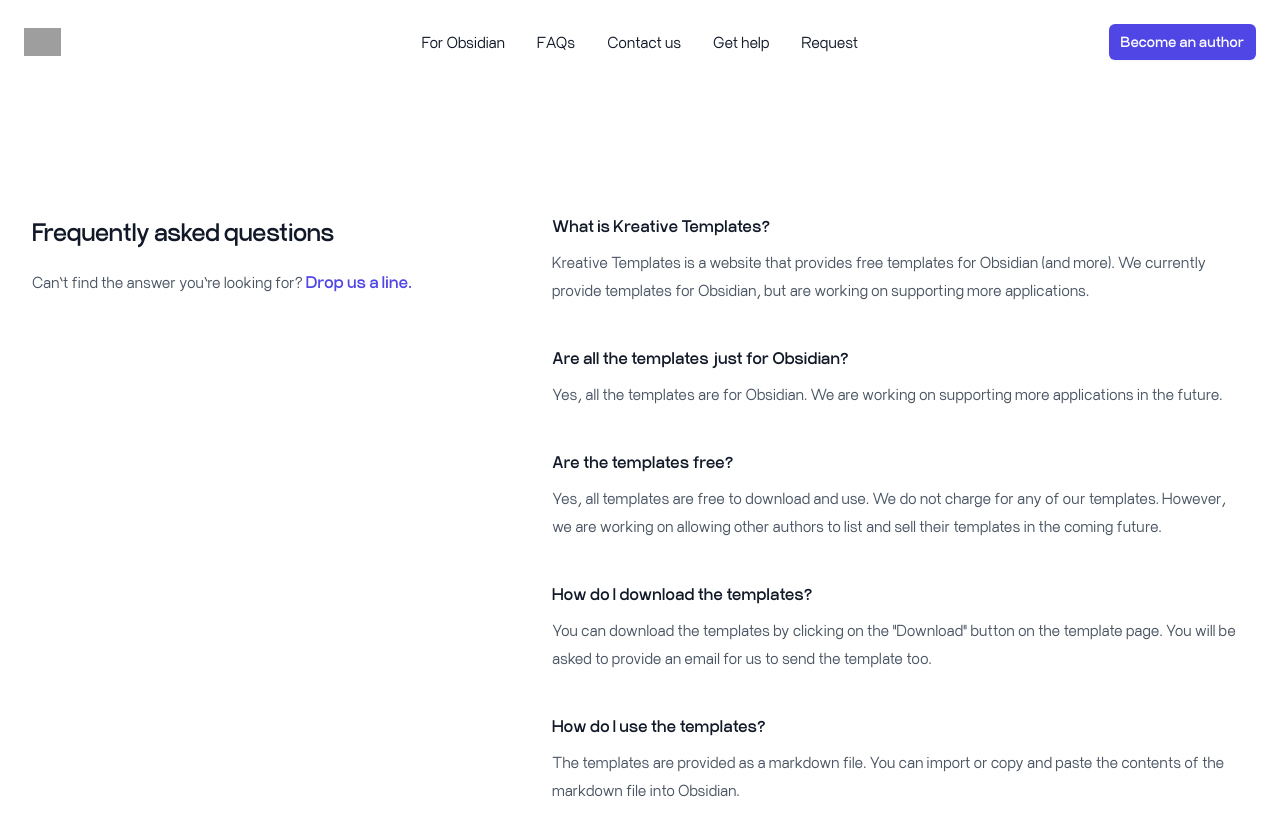
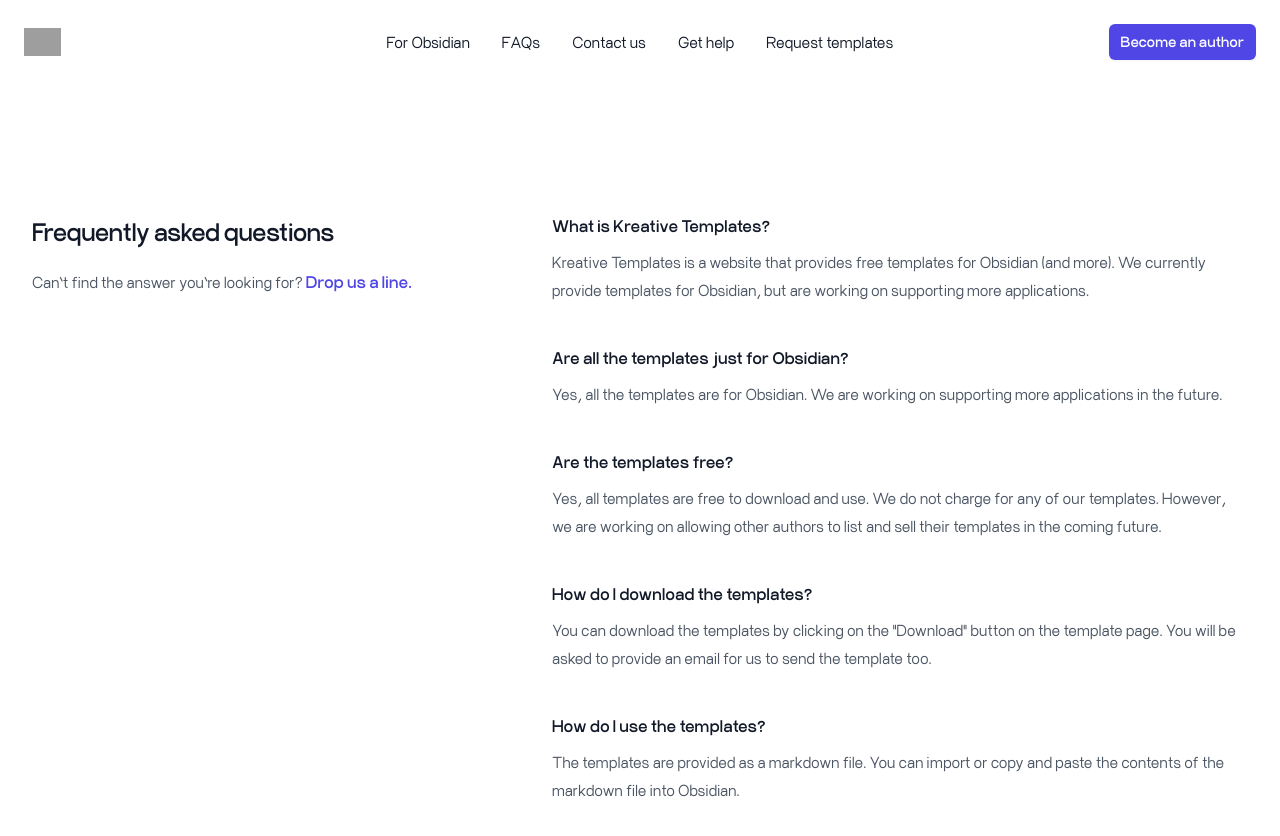
Before and after one commit to kreative/templates-client, a Next.js app: page /faqs in a window 1280 px wide. Shown: the top 836 px of the page. Built offline with nearby package versions, Linux system fonts and the light colour scheme; grey boxes are pictures that could not be loaded.

Commit message:
feat: added correct linking for logo click

```diff
--- a/src/components/Footer.tsx
+++ b/src/components/Footer.tsx
@@ -20,6 +20,7 @@
     <footer className="bg-white border-t border-gray-300 mt-24">
       <div className="mx-auto max-w-7xl overflow-hidden pb-10 pt-16 px-6 sm:pb-12 lg:px-8">
         <div className="pb-6">
+          <Link href="/obsidian">
             <svg
               width="271"
               height="40"
@@ -45,6 +46,7 @@
                 fill="#3D3D3E"
               />
             </svg>
+          </Link>
         </div>
         <nav
           className="-mb-6 columns-2 lg:space-x-12 md:space-x-6 sm:flex sm:justify-center"
--- a/src/components/Navbar.tsx
+++ b/src/components/Navbar.tsx
@@ -12,7 +12,7 @@
     href: "https://support.kreativeusa.com/templates#submit-issue",
   },
   { name: "Get help", href: "https://support.kreativeusa.com/templates" },
-  { name: "Request", href: "/request-template" },
+  { name: "Request templates", href: "/request-template" },
 ];
 
 export default function Example() {
@@ -25,7 +25,7 @@
         aria-label="Global"
       >
         <div className="flex lg:flex-1">
-          <Link href="#" className="-m-1.5 p-1.5">
+          <Link href="/obsidian" className="-m-1.5 p-1.5">
             <span className="sr-only">Kreative Templates</span>
             <Image
               className="h-7 w-auto"
```
Lines whose indentation alone changed are shown as unchanged.
